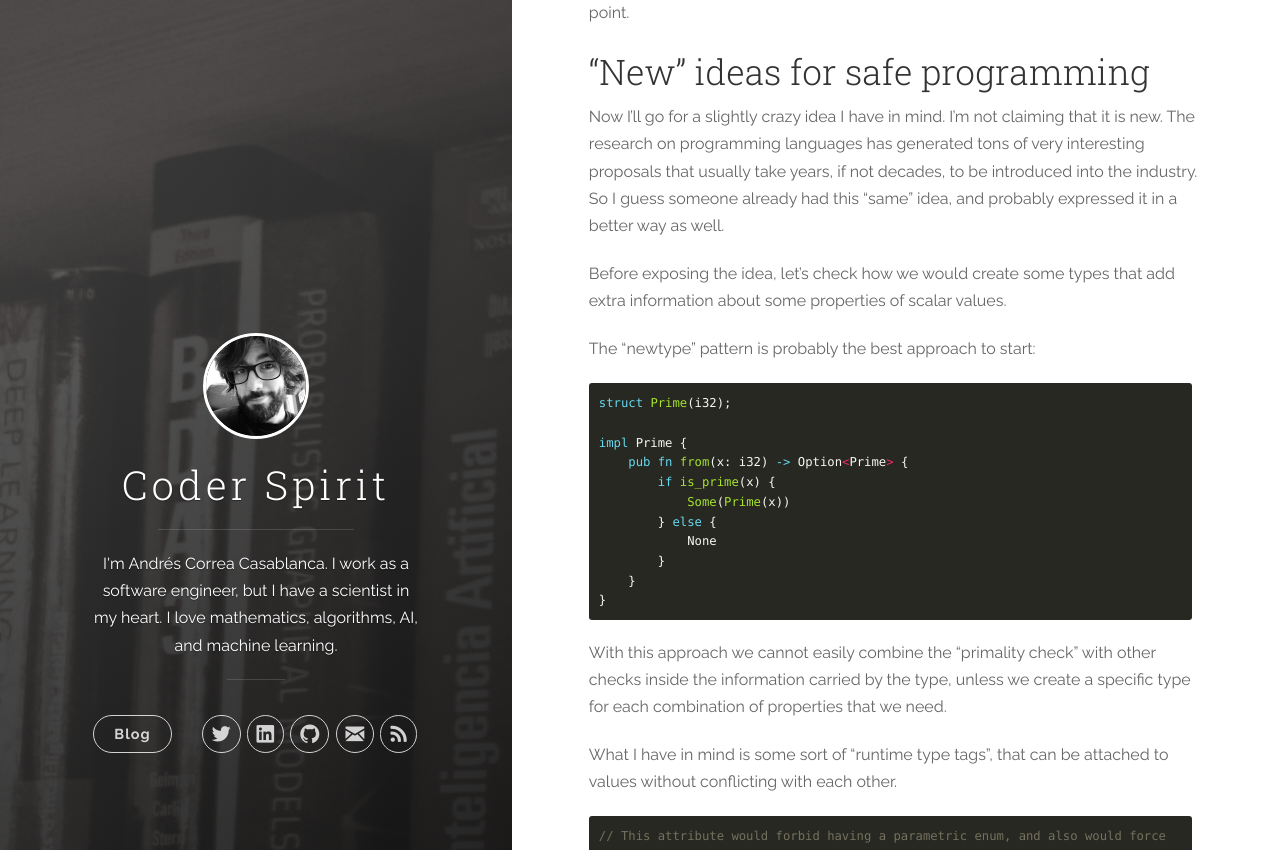
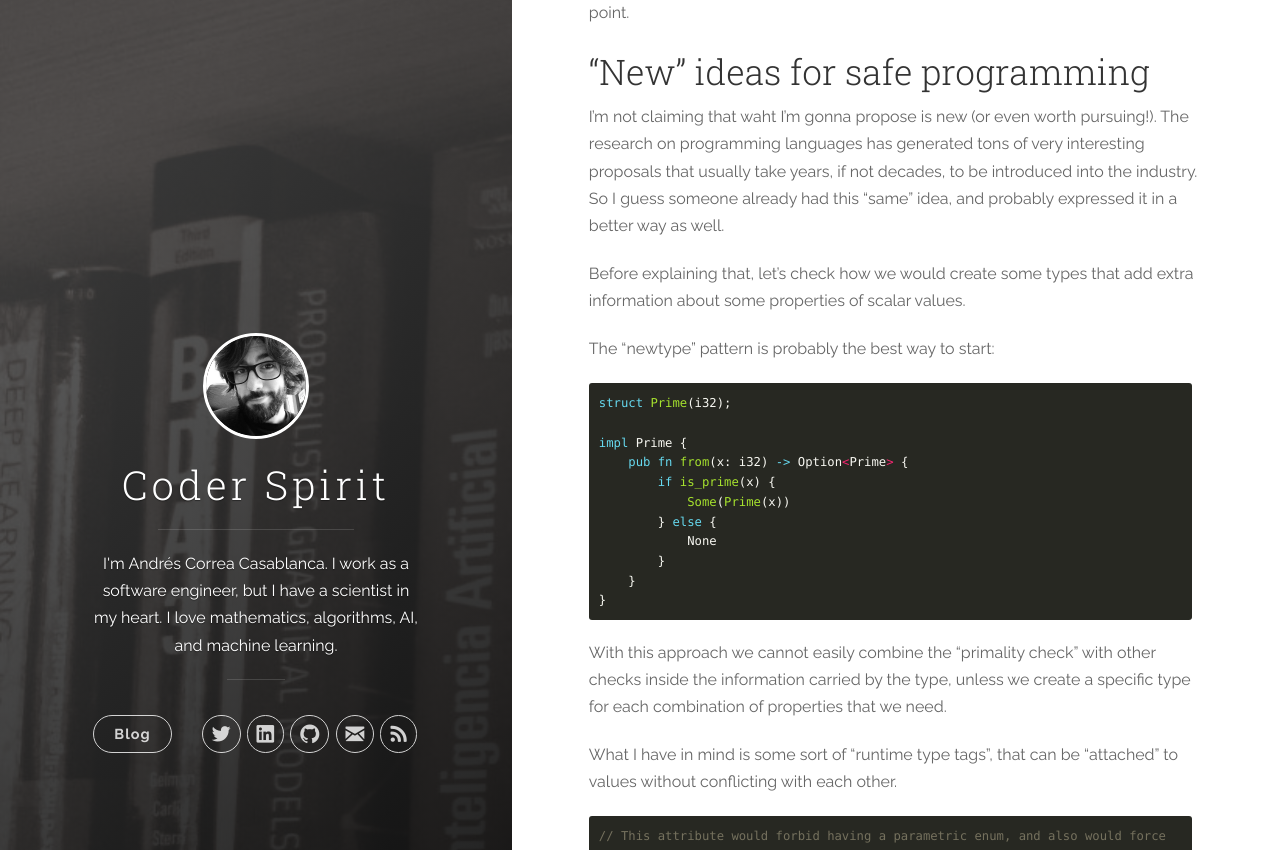
Before and after one commit to castarco/castarco.github.io-md, a Jekyll site: the page built from _posts/2020-09-26-rust-2021.md, in a window 1280 px wide and 1400 px high, scrolled down 2321 px. Shown: the part 153-1003 px from the top of the window. Built offline with Jekyll 4.4.1, drawn with Linux system fonts in a browser that asks for light colours; nearby versions of some CDN libraries; comment, search, counter and statistics services are not loaded.

Commit message:
minor text fixes

````diff
--- a/_posts/2020-09-26-rust-2021.md
+++ b/_posts/2020-09-26-rust-2021.md
@@ -103,16 +103,16 @@ will help to improve this aspect, although that's only a starting point.
 
 ## "New" ideas for safe programming
 
-Now I'll go for a slightly crazy idea I have in mind. I'm not claiming that
-it is new. The research on programming languages has generated tons of very
-interesting proposals that usually take years, if not decades, to be introduced
-into the industry. So I guess someone already had this "same" idea, and
-probably expressed it in a better way as well.
+I'm not claiming that waht I'm gonna propose is new (or even worth pursuing!).
+The research on programming languages has generated tons of very interesting
+proposals that usually take years, if not decades, to be introduced into the
+industry. So I guess someone already had this "same" idea, and probably
+expressed it in a better way as well.
 
-Before exposing the idea, let's check how we would create some types that add
+Before explaining that, let's check how we would create some types that add
 extra information about some properties of scalar values.
 
-The "newtype" pattern is probably the best approach to start:
+The "newtype" pattern is probably the best way to start:
 
 ```rust
 struct Prime(i32);
@@ -132,8 +132,8 @@ With this approach we cannot easily combine the "primality check" with other
 checks inside the information carried by the type, unless we create a specific
 type for each combination of properties that we need.
 
-What I have in mind is some sort of "runtime type tags", that can be attached to
-values without conflicting with each other.
+What I have in mind is some sort of "runtime type tags", that can be "attached"
+to values without conflicting with each other.
 
 ```rust
 // This attribute would forbid having a parametric enum, and also would force
````
